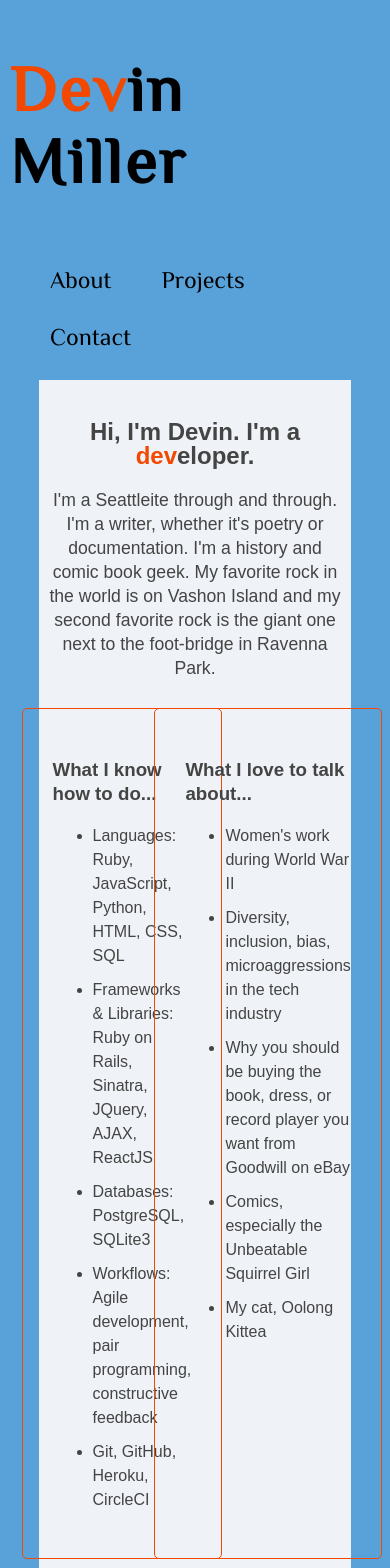
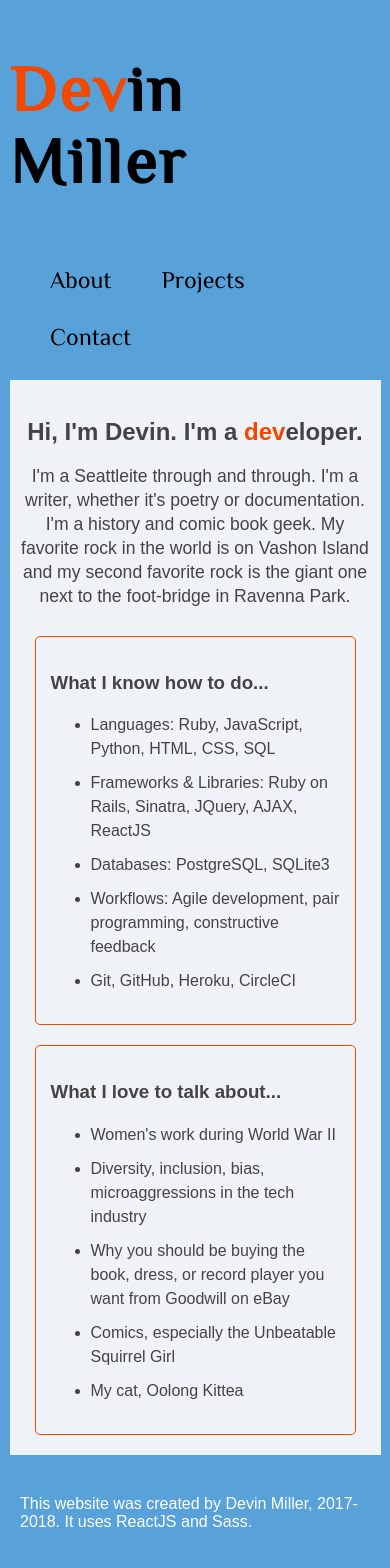
Before and after one commit to devzmiller/devin-portfolio, a React (Create React App) app: page / in a window 390 px wide. Shown: the top 1568 px of the page. Built offline with nearby package versions, Linux system fonts and the light colour scheme.

Commit message:
Change the homepage cards to use flexbox instead of grid, and make them and the footer prettier for mobile.

```diff
--- a/src/stylesheets/App.css
+++ b/src/stylesheets/App.css
@@ -45,4 +45,9 @@ footer {
 
 @media only screen and (max-device-width: 959px) {
   body {
-    background-color: #59A2D9; } }
+    background-color: #59A2D9; }
+  main {
+    width: 90%; }
+  footer {
+    width: 90%;
+    margin: 20px auto 0px auto; } }
--- a/src/stylesheets/App.scss
+++ b/src/stylesheets/App.scss
@@ -57,4 +57,13 @@ footer {
   body {
     background-color: #59A2D9;
   }
+
+  main {
+    width: 90%;
+  }
+
+  footer {
+    width: 90%;
+    margin: 20px auto 0px auto;
+  }
 }
--- a/src/stylesheets/Home.css
+++ b/src/stylesheets/Home.css
@@ -9,15 +9,20 @@ section.home {
   text-align: center; }
 
 #card-container {
-  display: grid;
-  grid-template-columns: 50% 50%;
-  flex-wrap: wrap; }
+  display: flex;
+  flex-wrap: wrap;
+  justify-content: space-around; }
 
 .list-card {
-  justify-self: center;
+  flex: 1;
   border: 1px solid #f24800;
   border-radius: 5px;
   margin: 10px 30px;
   padding: 30px; }
   .list-card li {
     margin: 10px 0px; }
+
+@media only screen and (max-device-width: 959px) {
+  .list-card {
+    padding: 15px;
+    margin: 10px 15px; } }
--- a/src/stylesheets/Home.scss
+++ b/src/stylesheets/Home.scss
@@ -12,13 +12,13 @@ section.home {
 }
 
 #card-container {
-  display: grid;
-  grid-template-columns: 50% 50%;
+  display: flex;
   flex-wrap: wrap;
+  justify-content: space-around;
 }
 
 .list-card {
-  justify-self: center;
+  flex: 1;
   border: 1px solid #f24800;
   border-radius: 5px;
   margin: 10px 30px;
@@ -27,3 +27,10 @@ section.home {
     margin: 10px 0px;
   }
 }
+
+@media only screen and (max-device-width: 959px) {
+  .list-card {
+    padding: 15px;
+    margin: 10px 15px;
+  }
+}
```
